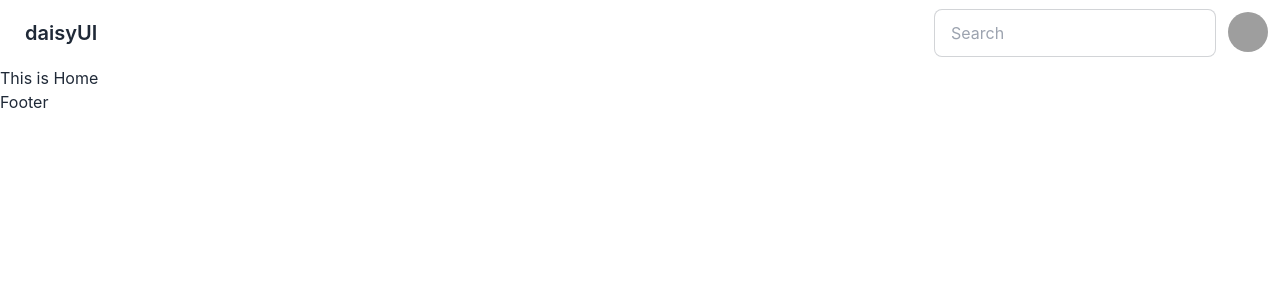
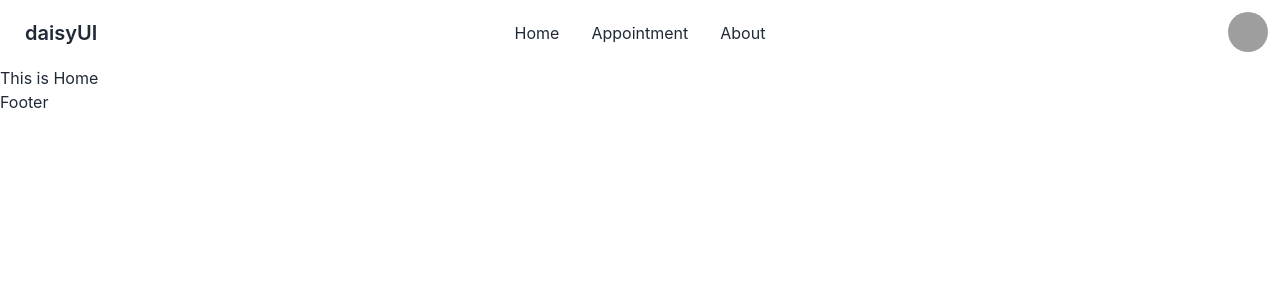
Before and after one commit to Monirul-RS/Mobi-Hub-Client, a React (Create React App) app: page / in a window 1280 px wide. Shown: the top 300 px of the page. Built offline with nearby package versions, Linux system fonts and the light colour scheme; grey boxes are pictures that could not be loaded.

Commit message:
nav commit

```diff
--- a/public/index.html
+++ b/public/index.html
@@ -1,5 +1,5 @@
 <!DOCTYPE html>
-<html lang="en">
+<html data-theme="light" lang="en">
   <head>
     <meta charset="utf-8" />
     <link rel="icon" href="%PUBLIC_URL%/favicon.ico" />
--- a/src/App.js
+++ b/src/App.js
@@ -4,7 +4,7 @@ import router from './Router/Routes/Routes';
 
 function App() {
   return (
-    <div>
+    <div className='max-w-[1440px] mx-auto'>
       <RouterProvider router={router}></RouterProvider>
     </div>
   );
--- a/src/Pages/Shared/Navbar/Navbar.js
+++ b/src/Pages/Shared/Navbar/Navbar.js
@@ -1,30 +1,63 @@
 import React from 'react';
+import { Link } from 'react-router-dom';
 
 const Navbar = () => {
+
+
+
+
+
+    const menuItems = <React.Fragment>
+
+        <li><Link to='/'>Home</Link></li>
+        <li><Link to="/appointment">Appointment</Link></li>
+        <li><Link to='/about'>About</Link></li>
+        {/* {
+            user?.uid ?
+                <>
+                    <li><Link to='/dashboard'>Dashboard</Link></li>
+                    <li><button onClick={handleLogOut}>Sign Out</button></li>
+                </>
+                :
+                <li><Link to='/login'>Login</Link></li>
+        } */}
+
+    </React.Fragment>
     return (
         <div className="navbar bg-base-100">
-            <div className="flex-1">
-                <a className="btn btn-ghost normal-case text-xl">daisyUI</a>
+            <div className="navbar-start">
+                <div className="dropdown">
+                    <label tabIndex={0} className="btn btn-ghost lg:hidden">
+                        <svg xmlns="http://www.w3.org/2000/svg" className="h-5 w-5" fill="none" viewBox="0 0 24 24" stroke="currentColor"><path strokeLinecap="round" strokeLinejoin="round" strokeWidth="2" d="M4 6h16M4 12h8m-8 6h16" /></svg>
+                    </label>
+                    <ul tabIndex={0} className="menu menu-compact dropdown-content mt-3 p-2 shadow bg-base-100 rounded-box w-52">
+                       {menuItems}
+                    </ul>
+                </div>
+                <Link className="btn btn-ghost normal-case text-xl">daisyUI</Link>
             </div>
-            <div className="flex-none gap-2">
-                <div className="form-control">
-                    <input type="text" placeholder="Search" className="input input-bordered" />
-                </div>
+            <div className="navbar-center hidden lg:flex">
+                <ul className="menu menu-horizontal p-0">
+                    {menuItems}
+                </ul>
+            </div>
+
+            <div className="navbar-end">
                 <div className="dropdown dropdown-end">
                     <label tabIndex={0} className="btn btn-ghost btn-circle avatar">
                         <div className="w-10 rounded-full">
-                            <img src="https://placeimg.com/80/80/people" />
+                            <img src="https://placeimg.com/80/80/people" alt=''/>
                         </div>
                     </label>
-                    <ul tabIndex={0} className="mt-3 p-2 shadow menu menu-compact dropdown-content bg-base-100 rounded-box w-52">
+                    <ul tabIndex={0} className="menu menu-compact dropdown-content mt-3 p-2 shadow bg-base-100 rounded-box w-52">
                         <li>
-                            <a className="justify-between">
+                            <Link className="justify-between">
                                 Profile
                                 <span className="badge">New</span>
-                            </a>
+                            </Link>
                         </li>
-                        <li><a>Settings</a></li>
-                        <li><a>Logout</a></li>
+                        <li><Link>Settings</Link></li>
+                        <li><Link>Logout</Link></li>
                     </ul>
                 </div>
             </div>
```
